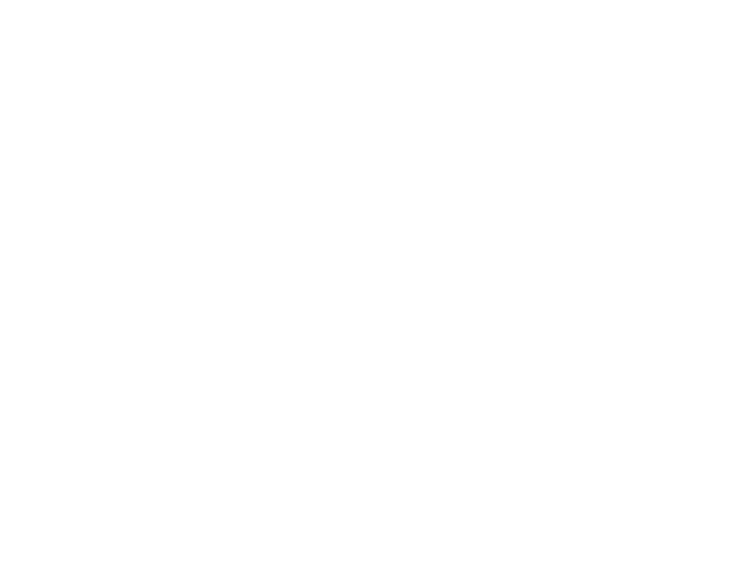
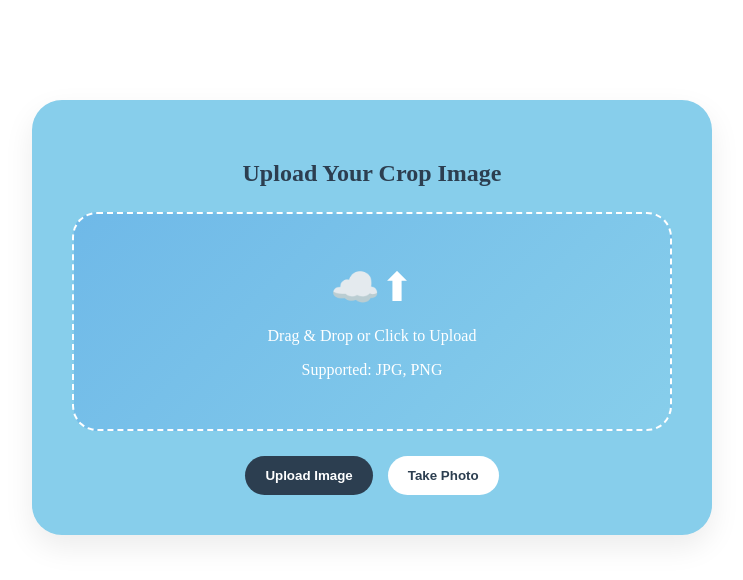
Before and after one commit to martin-m-kinoti/CropDetect, a React (Vite) app: page /ai-model in a window 1280 px wide. Before the commit this address had no page. Shown: the top 580 px of the page, without its empty margins (268-1011 px from the left). Built offline with nearby package versions, Linux system fonts and the light colour scheme.

Commit message:
ai-model ui components

```diff
--- a/src/App.jsx
+++ b/src/App.jsx
@@ -4,6 +4,7 @@
 import Dashboard from './components/Dashboard';
 import SignUp from './components/Signup';
 import SignIn from './components/Signin';
+import AIModel from './components/AIModel';
 
 function App() {
   return (
@@ -12,6 +13,7 @@
         <Route path="/" element={<Dashboard />} />
         <Route path="/signup" element={<SignUp />} />
         <Route path="/signin" element={<SignIn />} />
+        <Route path="/ai-model" element={<AIModel />} />
       </Routes>
     </Router>
   )
--- /dev/null
+++ b/src/components/AIModel.css
@@ -0,0 +1,76 @@
+
+.upload-wrapper {
+  background: #87ceeb;
+  padding: 40px;
+  border-radius: 30px;
+  text-align: center;
+  max-width: 600px;
+  margin: 100px auto;
+  box-shadow: 0 12px 30px rgba(0, 0, 0, 0.08);
+}
+
+.upload-title {
+  color: #2c3e50;
+  margin-bottom: 25px;
+}
+
+.upload-box-modern {
+  border: 2px dashed #ffffff;
+  background: linear-gradient(135deg, #6fb9e8, #87ceeb);
+  border-radius: 25px;
+  padding: 50px 20px;
+  cursor: pointer;
+  transition: 0.3s ease;
+  color: white;
+}
+
+.upload-box-modern:hover {
+  transform: translateY(-3px);
+  box-shadow: 0 10px 20px rgba(0, 0, 0, 0.08);
+}
+
+.upload-icon {
+  font-size: 40px;
+  margin-bottom: 15px;
+}
+
+.preview-img {
+  max-width: 100%;
+  border-radius: 20px;
+}
+
+.upload-actions {
+  margin-top: 25px;
+  display: flex;
+  justify-content: center;
+  gap: 15px;
+  flex-wrap: wrap;
+}
+
+.upload-btn,
+.camera-btn {
+  padding: 12px 20px;
+  border-radius: 30px;
+  border: none;
+  cursor: pointer;
+  font-weight: 600;
+  transition: 0.3s ease;
+}
+
+.upload-btn {
+  background: #2c3e50;
+  color: white;
+}
+
+.upload-btn:hover {
+  background: #1a252f;
+}
+
+.camera-btn {
+  background: #ffffff;
+  color: #2c3e50;
+}
+
+.camera-btn:hover {
+  background: #f1f1f1;
+}
--- /dev/null
+++ b/src/components/AIModel.jsx
@@ -0,0 +1,75 @@
+import React, { useRef, useState } from "react";
+import "./AIModel.css";
+
+function AIModel({ onImageSelect }) {
+
+  const fileInputRef = useRef(null);
+  const cameraInputRef = useRef(null);
+  const [preview, setPreview] = useState(null);
+
+  const handleFile = (file) => {
+    if (file) {
+      const imageURL = URL.createObjectURL(file);
+      setPreview(imageURL);
+      onImageSelect && onImageSelect(file);
+    }
+  };
+
+  return (
+    <div className="upload-wrapper">
+
+      <h2 className="upload-title">Upload Your Crop Image</h2>
+
+      <div
+        className="upload-box-modern"
+        onClick={() => fileInputRef.current.click()}
+      >
+        {preview ? (
+          <img src={preview} alt="Preview" className="preview-img" />
+        ) : (
+          <>
+            <div className="upload-icon">☁️⬆</div>
+            <p>Drag & Drop or Click to Upload</p>
+            <span>Supported: JPG, PNG</span>
+          </>
+        )}
+      </div>
+
+      <div className="upload-actions">
+        <button
+          className="upload-btn"
+          onClick={() => fileInputRef.current.click()}
+        >
+          Upload Image
+        </button>
+
+        <button
+          className="camera-btn"
+          onClick={() => cameraInputRef.current.click()}
+        >
+          Take Photo
+        </button>
+      </div>
+
+      <input
+        type="file"
+        accept="image/*"
+        ref={fileInputRef}
+        hidden
+        onChange={(e) => handleFile(e.target.files[0])}
+      />
+
+      <input
+        type="file"
+        accept="image/*"
+        capture="environment"
+        ref={cameraInputRef}
+        hidden
+        onChange={(e) => handleFile(e.target.files[0])}
+      />
+
+    </div>
+  );
+}
+
+export default AIModel;
```
